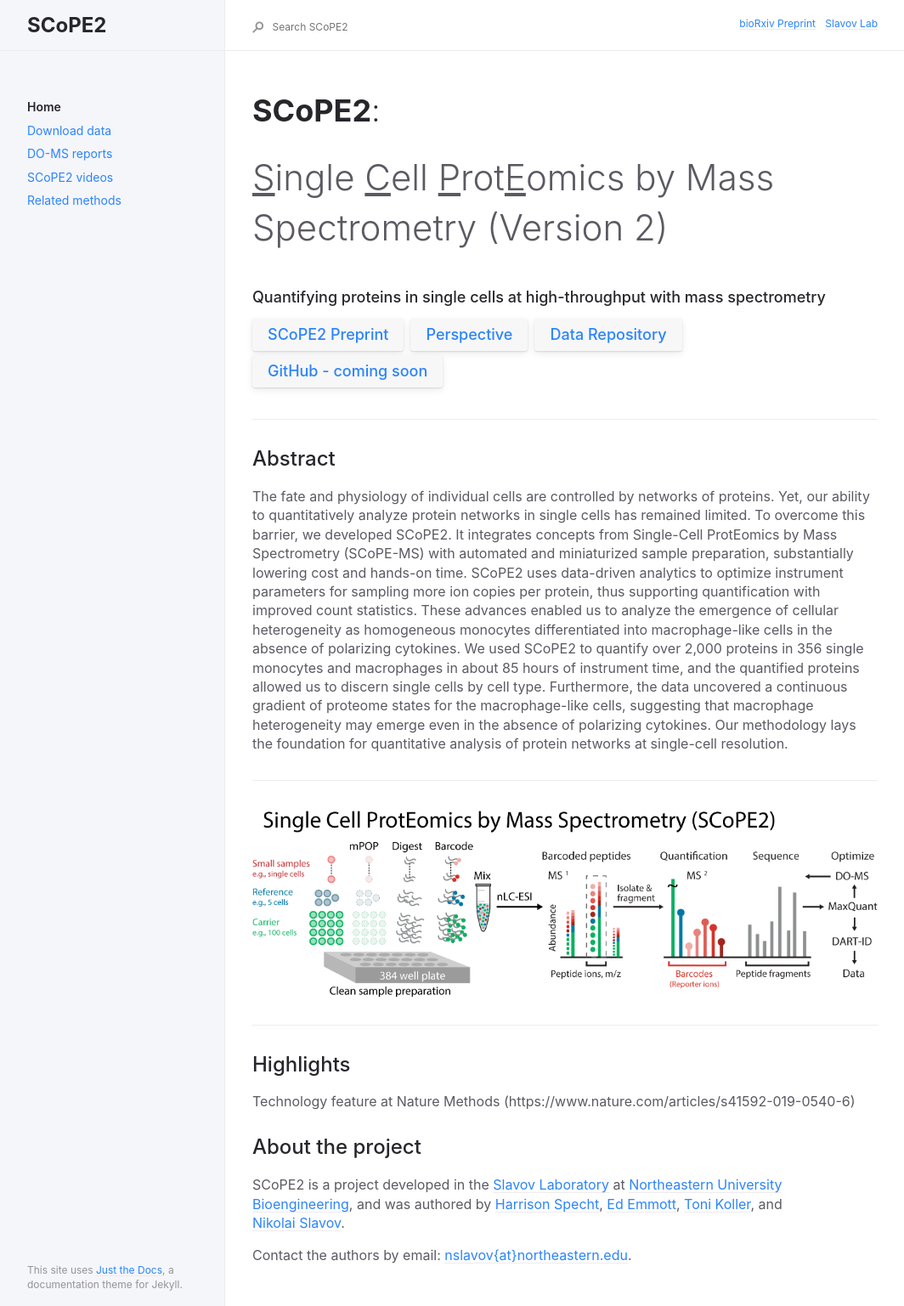
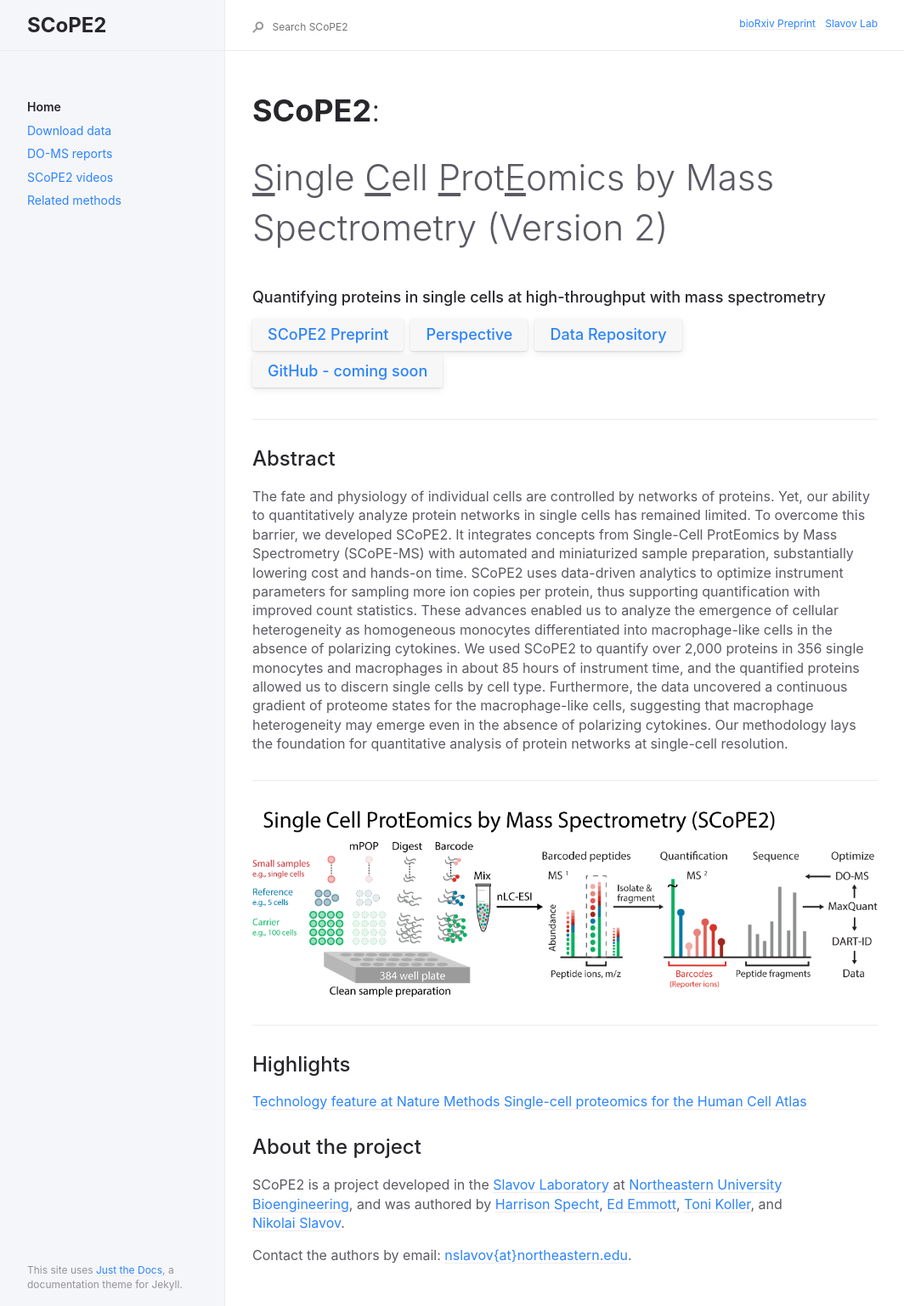
Before and after one commit to SlavovLab/SCoPE2, a Jekyll site: the page built from docs/index.md, in a window 1280 px wide. Shown: the whole page at 85% size, without its empty margins (91-1155 px from the left). Built offline with Jekyll 4.4.1, drawn with Linux system fonts in a browser that asks for light colours.

Commit message:
Update index.md

```diff
--- a/docs/index.md
+++ b/docs/index.md
@@ -30,7 +30,8 @@ The fate and physiology of individual cells are controlled by networks of protei
 ------------
 
 ## Highlights
-Technology feature at Nature Methods (https://www.nature.com/articles/s41592-019-0540-6)
+[Technology feature at Nature Methods](https://www.nature.com/articles/s41592-019-0540-6)
+[Single-cell proteomics for the Human Cell Atlas ](https://news.northeastern.edu/2019/07/08/northeastern-university-proteomics-researcher-receives-grant-from-chan-zuckerberg-initiative-to-help-map-all-cells-in-the-human-body-to-better-understand-cancer-diabetes-and-other-diseases/)
 
 ## About the project
 
```
